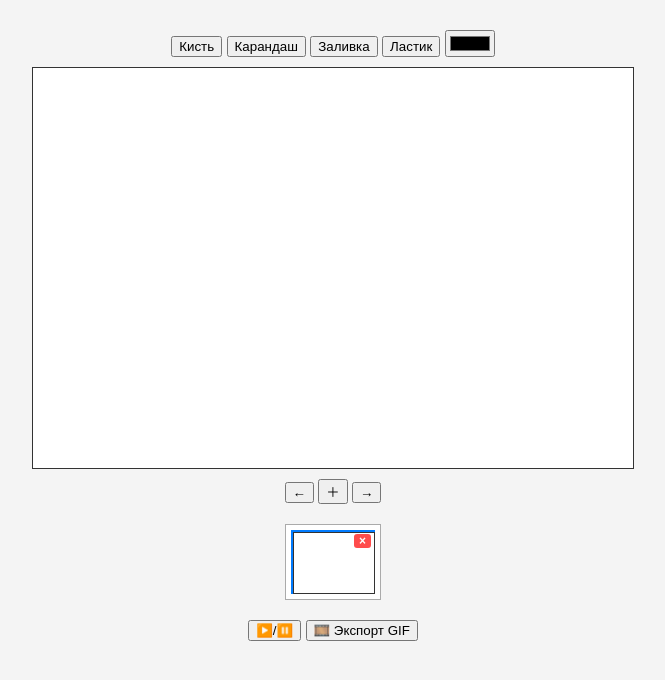
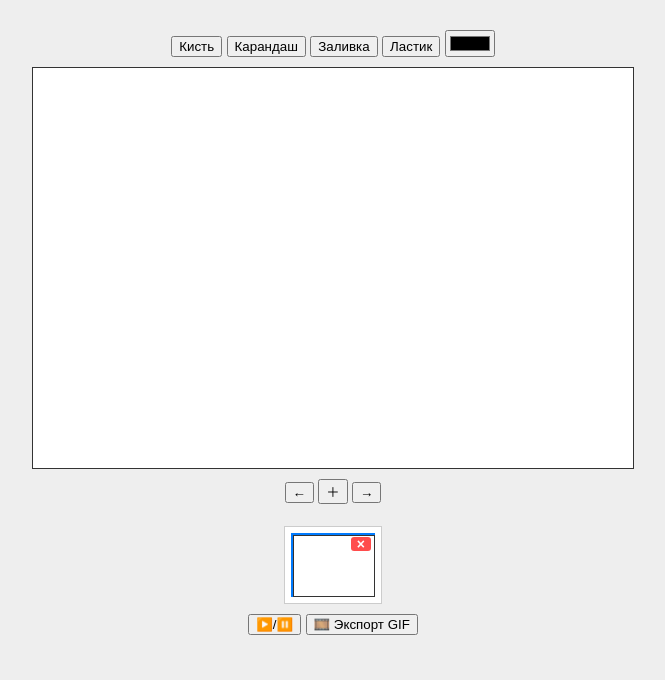
Before and after one commit to Ira4a/P-Bi.2, a plain HTML site: page index.html in a window 1280 px wide. Shown: the whole page, without its empty margins (307-972 px from the left). Drawn offline with Linux system fonts and the light colour scheme.

Commit message:
Update style.css

```diff
--- a/style.css
+++ b/style.css
@@ -1,13 +1,13 @@
 body {
+  font-family: sans-serif;
   display: flex;
   flex-direction: column;
   align-items: center;
-      background: #f4f4f4;
-      font-family: sans-serif;
+  background: #eee;
   margin: 20px;
 }
 .toolbar, .frame-controls, .playback {
-      margin: 10px;
+  margin: 10px 0;
 }
 canvas {
   border: 1px solid #333;
@@ -16,20 +16,20 @@ body {
 }
 .frames-container {
   display: flex;
-      gap: 5px;
-      margin: 10px 0;
+  gap: 6px;
+  margin-top: 12px;
   overflow-x: auto;
-      padding: 5px;
-      border: 1px solid #aaa;
-      background: #fff;
-      max-width: 640px;
+  padding: 6px;
+  border: 1px solid #ccc;
+  background: white;
+  max-width: 620px;
   user-select: none;
 }
 .frame-thumb {
   position: relative;
+  border: 2px solid transparent;
   width: 80px;
   height: 60px;
-      border: 2px solid transparent;
   cursor: pointer;
   flex-shrink: 0;
 }
@@ -50,7 +50,8 @@ body {
   color: white;
   font-weight: bold;
   cursor: pointer;
-      padding: 0 5px;
-      font-size: 12px;
+  padding: 0 6px;
+  font-size: 14px;
   border-radius: 3px;
+  line-height: 1;
 }
```
Lines whose indentation alone changed are shown as unchanged.
